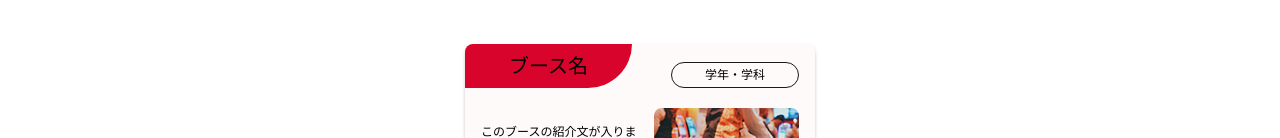
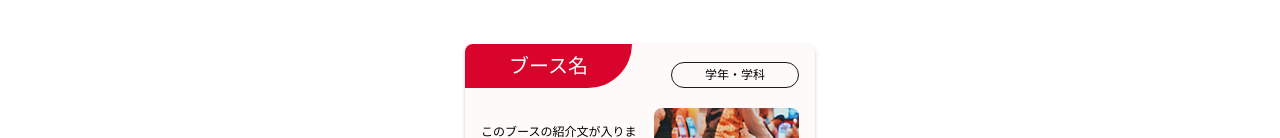
Before and after one commit to Gran-App-Vantan/vanx-frontend, a Next.js app in the folder vanx-app/: page /floor-map in a window 1280 px wide. Shown: the part 372-510 px from the top of the page. Built offline with nearby package versions, Linux system fonts and the light colour scheme.

Commit message:
赤色背景のテキストを白色に変更しました。

```diff
--- a/vanx-app/components/shared/FloorMapCard.tsx
+++ b/vanx-app/components/shared/FloorMapCard.tsx
@@ -13,7 +13,7 @@ export function FloorMapCard({ boothName, boothText, gradeFaculty, boothImageTex
     return(
         <div className="relative p-4 overflow-hidden rounded-lg bg-accent-light w-[350px] h-[279px] m-auto shadow-bottom">
             <div className="absolute top-0 left-0 flex w-full items-end justify-between pr-4">
-                <p className="text-base bg-accent w-1/2 text-center py-2 text-xl rounded-br-full">{boothName}</p>
+                <p className="text-white bg-accent w-1/2 text-center py-2 text-xl rounded-br-full">{boothName}</p>
                 <div className="w-32 py-1 text-center text-xs bg-base border border-text h-fit rounded-full">{gradeFaculty}</div>
             </div>
             <div className="flex justify-between w-full pt-12">
--- a/vanx-app/components/shared/FloorNavItem.tsx
+++ b/vanx-app/components/shared/FloorNavItem.tsx
@@ -10,7 +10,7 @@ type Props = {
 }
 
  const floorsDefault = ["w-17", "h-8", "bg-accent-light", "text", "font-normal", "shadow-bottom", "text-center", "rounded", "my-8"];
- const floorsActive = ["w-17", "h-8", "bg-accent", "base", "font-normal", "shadow-bottom", "text-center", "src-[map-detail-image.png]", "rounded", "my-8"];
+ const floorsActive = ["w-17", "h-8", "bg-accent", "text-white", "font-normal", "shadow-bottom", "text-center", "src-[map-detail-image.png]", "rounded", "my-8"];
 
 export function FloorNavItem({floors}: Props) {
     const [isActive, setIsActive] = useState<number | null>(null);
```
